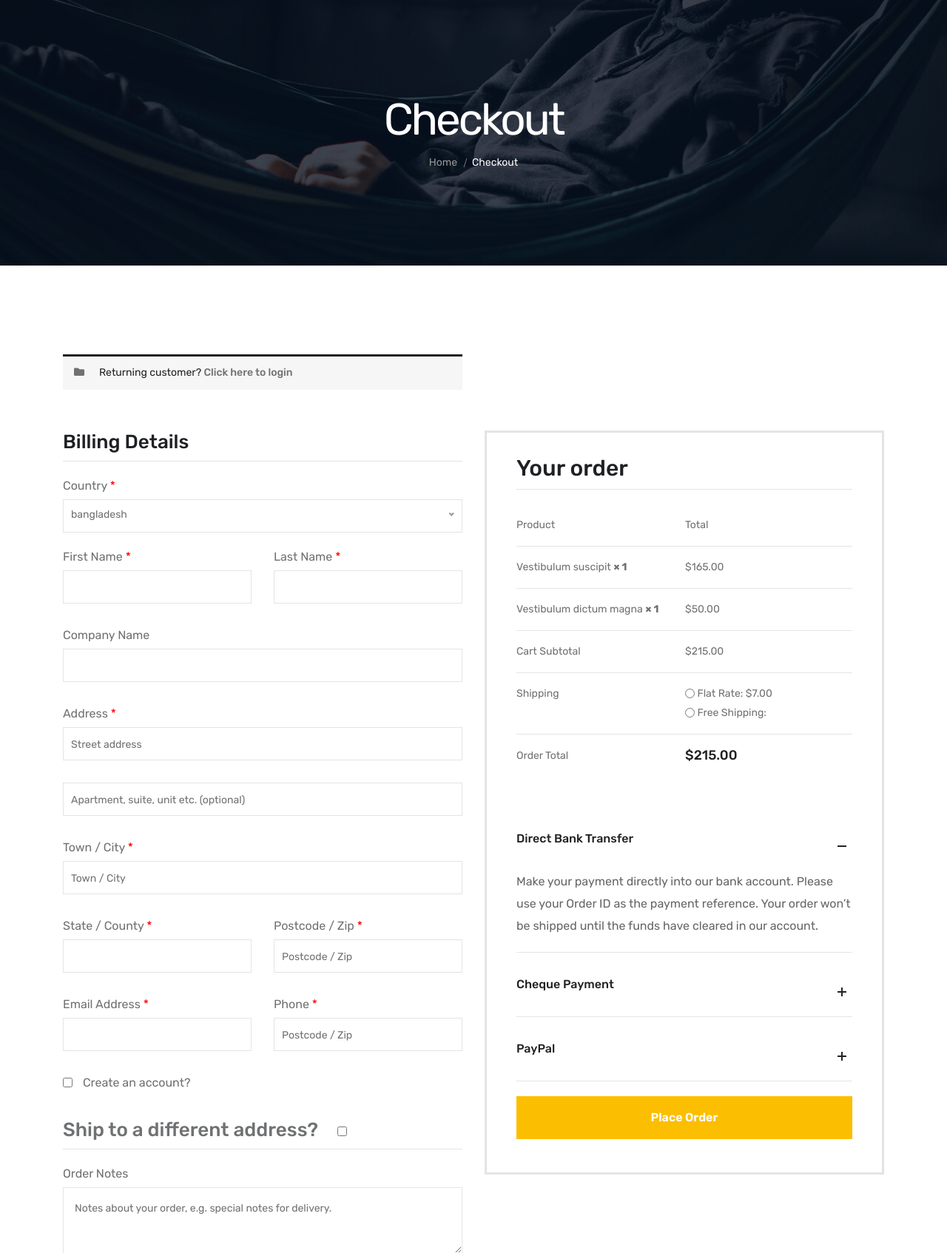
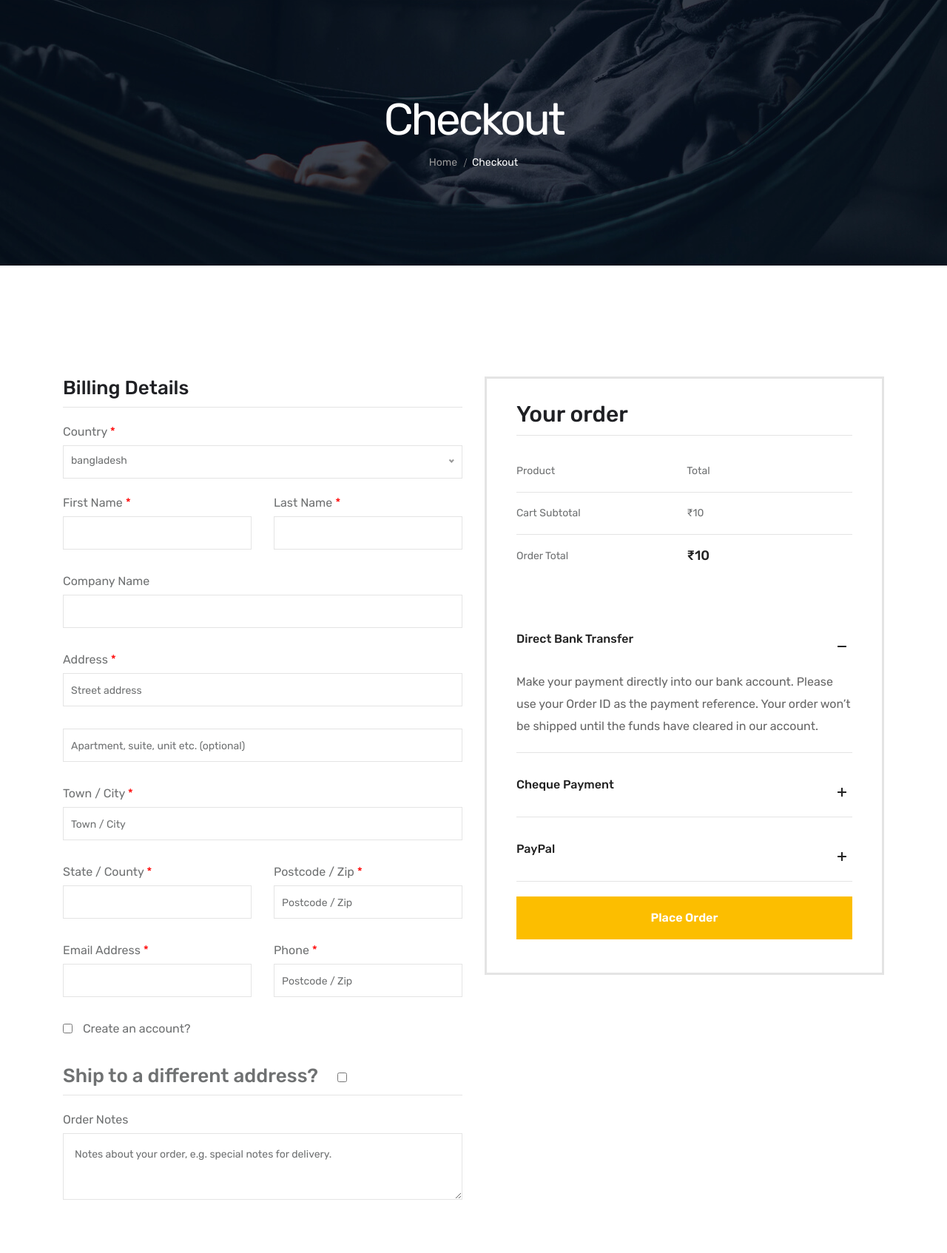
Before and after one commit to Rushil1274/collegeintership, a Django app: template templates/checkout/checkout.html in a window 1280 px wide. Shown: the part 193-1887 px from the top of the page at 74% size. Run offline with Django 4.2, Linux system fonts and the light colour scheme; the template is opened without the code that fills it: most values are stand-ins (such as "Sample title", 1, 10 or a date in 2020); some libraries are stand-ins or nearby versions; some web fonts are replaced.

Commit message:
Update checkout.html

```diff
--- a/templates/checkout/checkout.html
+++ b/templates/checkout/checkout.html
@@ -36,50 +36,50 @@
             <div class="row">
             <div class="col-md-6">
                 <div class="coupon-accordion">
-                        <!-- ACCORDION START -->
-                        <h3>Returning customer? <span id="showlogin">Click here to login</span></h3>
-                        <div id="checkout-login" class="coupon-content">
-                        <div class="coupon-info">
-                            <p class="coupon-text">Quisque gravida turpis sit amet nulla posuere lacinia. Cras sed est
-                                    sit amet ipsum luctus.</p>
-                            <form action="#">
-                                    <p class="form-row-first">
-                                    <label>Username or email <span class="required">*</span></label>
-                                    <input type="text">
-                                    </p>
-                                    <p class="form-row-last">
-                                    <label>Password <span class="required">*</span></label>
-                                    <input type="text">
-                                    </p>
-                                    <p class="form-row">
-                                    <button class="tp-btn-h1" type="submit">Login</button>
-                                    <label>
-                                        <input type="checkbox">
-                                        Remember me
-                                    </label>
-                                    </p>
-                                    <p class="lost-password">
-                                    <a href="#">Lost your password?</a>
-                                    </p>
-                            </form>
-                        </div>
-                        </div>
+<!--                        &lt;!&ndash; ACCORDION START &ndash;&gt;-->
+<!--                        <h3>Returning customer? <span id="showlogin">Click here to login</span></h3>-->
+<!--                        <div id="checkout-login" class="coupon-content">-->
+<!--                        <div class="coupon-info">-->
+<!--                            <p class="coupon-text">Quisque gravida turpis sit amet nulla posuere lacinia. Cras sed est-->
+<!--                                    sit amet ipsum luctus.</p>-->
+<!--                            <form action="#">-->
+<!--                                    <p class="form-row-first">-->
+<!--                                    <label>Username or email <span class="required">*</span></label>-->
+<!--                                    <input type="text">-->
+<!--                                    </p>-->
+<!--                                    <p class="form-row-last">-->
+<!--                                    <label>Password <span class="required">*</span></label>-->
+<!--                                    <input type="text">-->
+<!--                                    </p>-->
+<!--                                    <p class="form-row">-->
+<!--                                    <button class="tp-btn-h1" type="submit">Login</button>-->
+<!--                                    <label>-->
+<!--                                        <input type="checkbox">-->
+<!--                                        Remember me-->
+<!--                                    </label>-->
+<!--                                    </p>-->
+<!--                                    <p class="lost-password">-->
+<!--                                    <a href="#">Lost your password?</a>-->
+<!--                                    </p>-->
+<!--                            </form>-->
+<!--                        </div>-->
+<!--                        </div>-->
                         <!-- ACCORDION END -->
                 </div>
             </div>
             <div class="col-md-6">
                 <div class="coupon-accordion">
                         <!-- ACCORDION START -->
-                        <div id="checkout_coupon" class="coupon-checkout-content">
-                        <div class="coupon-info">
-                            <form action="#">
-                                    <p class="checkout-coupon">
-                                    <input type="text" placeholder="Coupon Code">
-                                    <button class="tp-btn-h1" type="submit">Apply Coupon</button>
-                                    </p>
-                            </form>
-                        </div>
-                        </div>
+<!--                        <div id="checkout_coupon" class="coupon-checkout-content">-->
+<!--                        <div class="coupon-info">-->
+<!--                            <form action="#">-->
+<!--                                    <p class="checkout-coupon">-->
+<!--                                    <input type="text" placeholder="Coupon Code">-->
+<!--                                    <button class="tp-btn-h1" type="submit">Apply Coupon</button>-->
+<!--                                    </p>-->
+<!--                            </form>-->
+<!--                        </div>-->
+<!--                        </div>-->
                         <!-- ACCORDION END -->
                 </div>
             </div>
@@ -115,13 +115,13 @@
                                     <div class="col-md-6">
                                         <div class="checkout-form-list">
                                             <label>First Name <span class="required">*</span></label>
-                                            <input type="text" placeholder="">
+                                            <input type="text" value="{{user.first_name}}" readonly>
                                         </div>
                                     </div>
                                     <div class="col-md-6">
                                         <div class="checkout-form-list">
                                             <label>Last Name <span class="required">*</span></label>
-                                            <input type="text" placeholder="">
+                                            <input type="text" value="{{user.last_name}}" readonly>
                                         </div>
                                     </div>
                                     <div class="col-md-12">
@@ -162,7 +162,7 @@
                                     <div class="col-md-6">
                                         <div class="checkout-form-list">
                                             <label>Email Address <span class="required">*</span></label>
-                                            <input type="email" placeholder="">
+                                            <input type="email" value="{{user.email}}" readonly>
                                         </div>
                                     </div>
                                     <div class="col-md-6">
@@ -211,13 +211,13 @@
                                             <div class="col-md-6">
                                                 <div class="checkout-form-list">
                                                     <label>First Name <span class="required">*</span></label>
-                                                    <input type="text" placeholder="">
+                                                    <input type="text" value="{{user.first_name}}" readonly>
                                                 </div>
                                             </div>
                                             <div class="col-md-6">
                                                 <div class="checkout-form-list">
                                                     <label>Last Name <span class="required">*</span></label>
-                                                    <input type="text" placeholder="">
+                                                    <input type="text" value="{{user.last_name}}" readonly>
                                                 </div>
                                             </div>
                                             <div class="col-md-12">
@@ -258,7 +258,7 @@
                                             <div class="col-md-6">
                                                 <div class="checkout-form-list">
                                                     <label>Email Address <span class="required">*</span></label>
-                                                    <input type="email" placeholder="">
+                                                    <input type="email" value="{{user.email}}" readonly>
                                                 </div>
                                             </div>
                                             <div class="col-md-6">
@@ -290,48 +290,25 @@
                                             </tr>
                                         </thead>
                                         <tbody>
+                                        {% for key,value in request.session.cart.items %}
                                             <tr class="cart_item">
                                                 <td class="product-name">
-                                                    Vestibulum suscipit <strong class="product-quantity"> × 1</strong>
+                                                    {{ value.product_name | truncatewords:5 }} <strong class="product-quantity"> × {{ value.quantity }}</strong>
                                                 </td>
                                                 <td class="product-total">
-                                                    <span class="amount">$165.00</span>
+                                                    <span class="amount">₹{{ value.price }}</span>
                                                 </td>
                                             </tr>
-                                            <tr class="cart_item">
-                                                <td class="product-name">
-                                                    Vestibulum dictum magna <strong class="product-quantity"> × 1</strong>
-                                                </td>
-                                                <td class="product-total">
-                                                    <span class="amount">$50.00</span>
-                                                </td>
-                                            </tr>
+                                        {% endfor %}
                                         </tbody>
                                         <tfoot>
                                             <tr class="cart-subtotal">
                                                 <th>Cart Subtotal</th>
-                                                <td><span class="amount">$215.00</span></td>
-                                            </tr>
-                                            <tr class="shipping">
-                                                <th>Shipping</th>
-                                                <td>
-                                                    <ul>
-                                                        <li>
-                                                            <input type="radio" name="shipping">
-                                                            <label>
-                                                                Flat Rate: <span class="amount">$7.00</span>
-                                                            </label>
-                                                        </li>
-                                                        <li>
-                                                            <input type="radio" name="shipping">
-                                                            <label>Free Shipping:</label>
-                                                        </li>
-                                                    </ul>
-                                                </td>
+                                                <td><span class="amount">₹{{cart_total_amount}}</span></td>
                                             </tr>
                                             <tr class="order-total">
                                                 <th>Order Total</th>
-                                                <td><strong><span class="amount">$215.00</span></strong>
+                                                <td><strong><span class="amount">₹{{cart_total_amount}}</span></strong>
                                                 </td>
                                             </tr>
                                         </tfoot>
```
